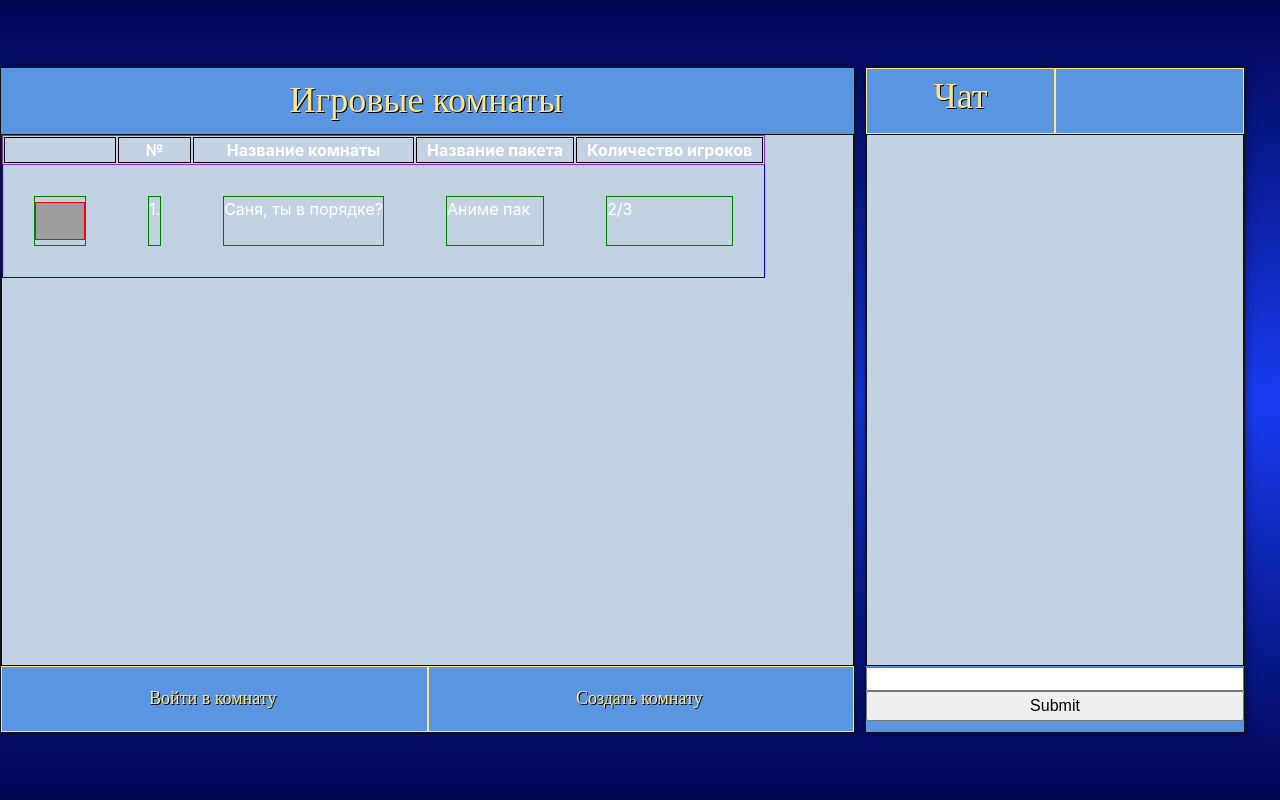
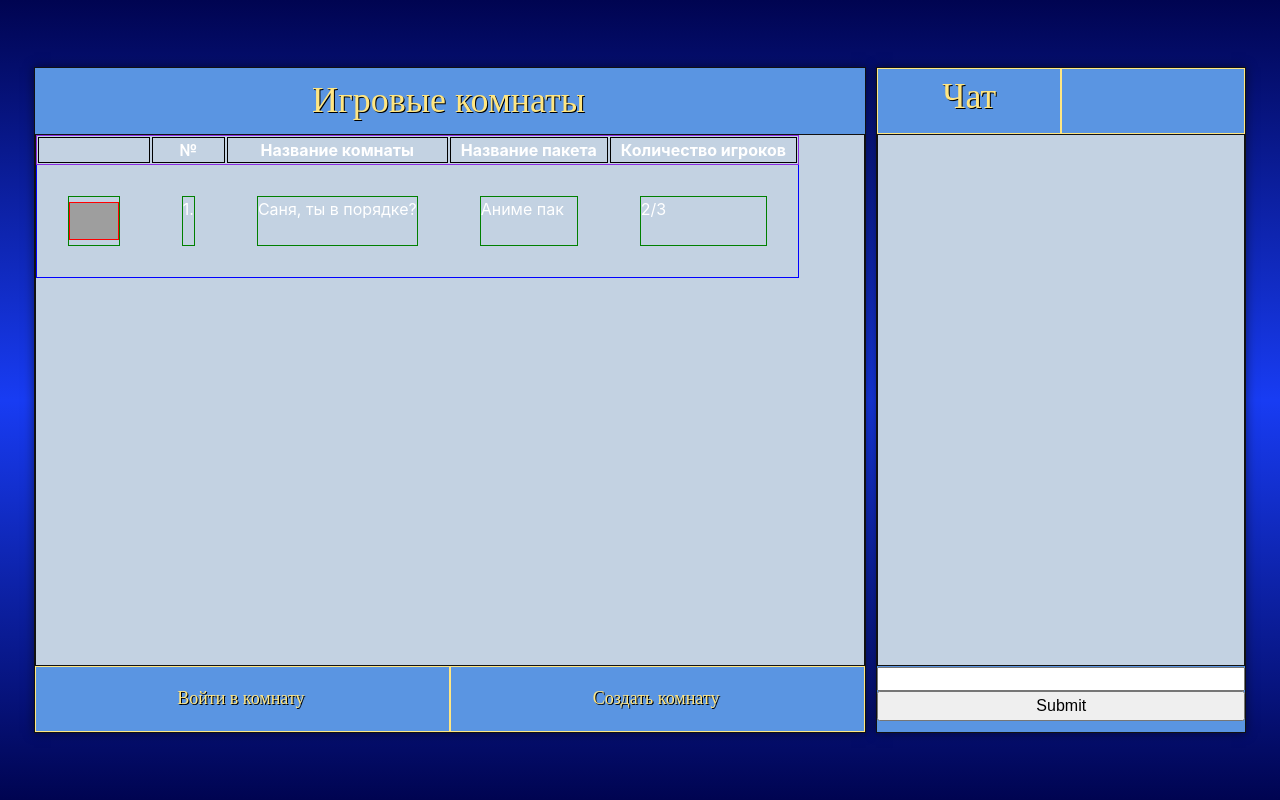
Before and after one commit to gurland/SIGame_web, a Flask app: template templates/game.html in a window 1280 px wide. Run offline with Flask 2, Linux system fonts and the light colour scheme; the template is opened without the code that fills it, so the values that code supplies are empty; some libraries are stand-ins or nearby versions; grey boxes are pictures that could not be loaded.

Commit message:
Align main block to center

```diff
--- a/static/css/custom.css
+++ b/static/css/custom.css
@@ -91,7 +91,7 @@
 }
 
 .interface{
-    margin: auto;
+    /*margin: auto;*/
     background-color: #5a95e2;
     height: 500pt;
     border: 1px solid #111;
@@ -120,7 +120,9 @@
 
 #main-block{
     display: flex;
-    width: 1200px;
+    width: 100%;
+    justify-content: center;
+    align-items: center;
     flex-wrap: nowrap;
 }
 
@@ -287,4 +289,14 @@ form #snd-msg-form{
 
 body{
     display: flex;
+    justify-content: center;
+    align-items: center;
 }
+
+.wrapper{
+    width: 100%;
+    height: 100%;
+    display: flex;
+    justify-content: center;
+    align-items: center;
+}
--- a/templates/game.html
+++ b/templates/game.html
@@ -6,7 +6,7 @@
 
 {% block body %}
     <body class="gradient-body">
-        <div class="wrapper">
+        <!--<div class="wrapper">-->
             <div class="container">
                 <div class="row" id="main-block">
                     <div class="interface col-lg-9" id="rooms-block">
@@ -57,6 +57,6 @@
                     </div>
                 </div>
             </div>
-        </div>
+        <!--</div>-->
     </body>
 {% endblock %}
```
